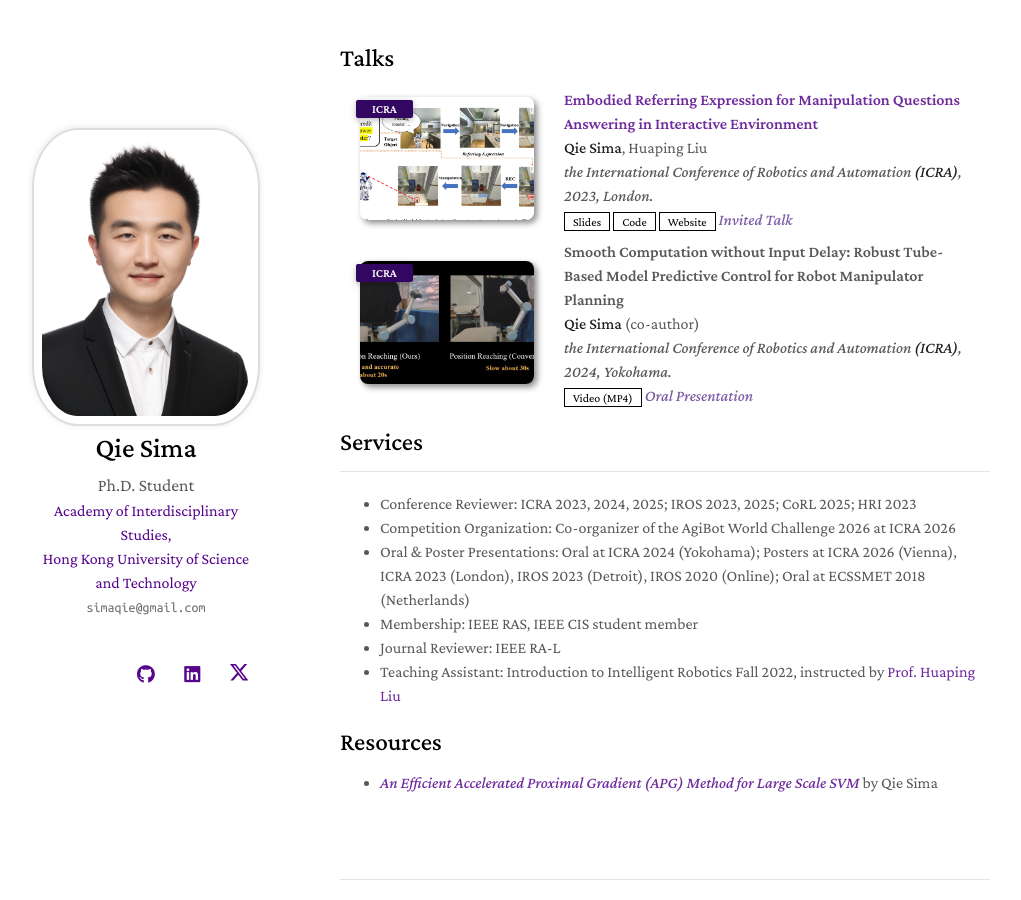
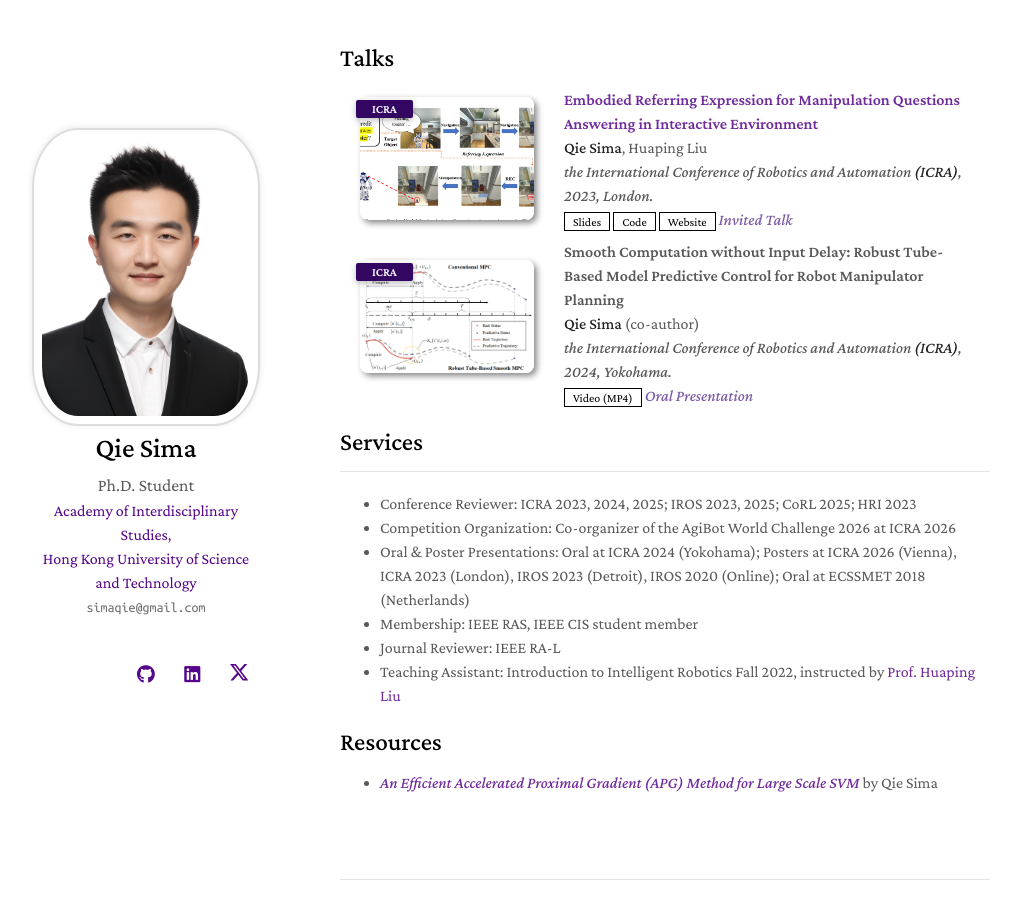
Before and after one commit to SimaQie/simaqie.github.io, a Jekyll site: the page built from index.md, in a window 1280 px wide and 900 px high, scrolled down 3310 px. Shown: the whole window, without its empty margins (130-1151 px from the left). Built offline with Jekyll 4.4.1, drawn with Linux system fonts in a browser that asks for light colours; nearby versions of some CDN libraries; a style sheet for code colours, icons or effects is not loaded; our own code applies the rules of GitHub Pages for plain Markdown files.

Commit message:
Use full method diagram for Smooth Computation talk

```diff
--- a/_includes/talks.md
+++ b/_includes/talks.md
@@ -32,8 +32,10 @@
 <li>
 <div class="pub-row">
 
-  <div class="col-sm-3 abbr" style="position: relative;padding-right: 15px;padding-left: 15px;">
-    <img src="assets/img/SmoothComputation_talk.jpg" class="teaser img-fluid z-depth-1" alt="Two robot manipulators compared in a position-reaching experiment">
+  <div class="col-sm-3 abbr abbr--diagram" style="position: relative;padding-right: 15px;padding-left: 15px;">
+    <a href="assets/img/SmoothComputation_MPC.png" target="_blank" rel="noopener noreferrer" aria-label="View the full-size Smooth Computation method diagram">
+      <img src="assets/img/SmoothComputation_MPC.png" class="teaser teaser--diagram img-fluid z-depth-1" alt="Method diagram comparing conventional MPC with robust tube-based smooth MPC computation and trajectories">
+    </a>
     <abbr class="badge">ICRA</abbr>
   </div>
 
```
Also changed, not shown: assets/img/SmoothComputation_talk.jpg (deleted).
